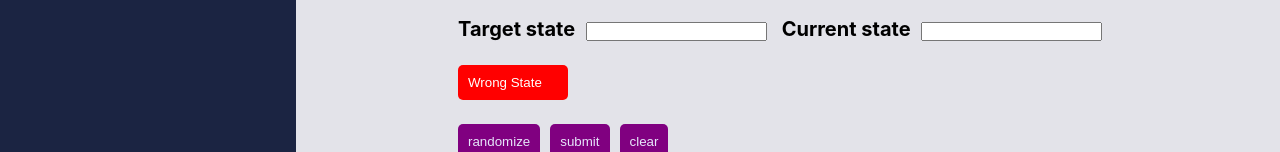
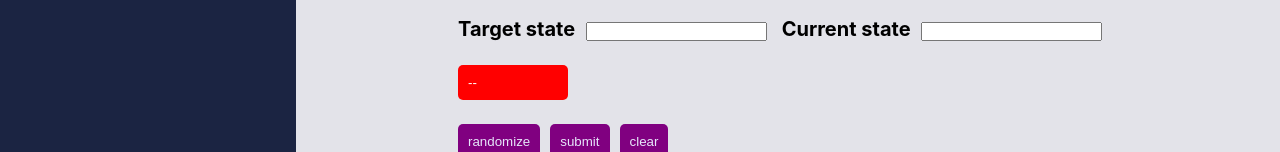
Before and after one commit to Shikhha/theWeb, a React (Create React App) app: page /Checkbox in a window 1280 px wide. Shown: the part 529-681 px from the top of the page. Built offline with nearby package versions, Linux system fonts and the light colour scheme.

Commit message:
changed checkbox functionality

```diff
--- a/src/components/selectors/Checkbox.js
+++ b/src/components/selectors/Checkbox.js
@@ -11,6 +11,7 @@ class Checkbox extends Component {
     counter: 0,
     click: 0,
     submit: false,
+    random: false,
     checkboxState: [false, false, false]
   };
 
@@ -32,10 +33,8 @@ class Checkbox extends Component {
       : (this.state.randomNo2 = 0);
     this.state.counter = 1;
     this.state.totalRandom = rand;
-    this.setState({ totalRandom: this.state.totalRandom });
-    this.setState({ randomNo1: this.state.randomNo1 });
-    this.setState({ randomNo2: this.state.randomNo2 });
-    this.setState({ randomNo3: this.state.randomNo3 });
+    this.state.random = true;
+    this.setState({ random: this.state.random });
     if (this.state.randomNo1 !== 0) {
       let checkbox1 = document.getElementById(this.state.randomNo1.toString());
       checkbox1.checked = true;
@@ -51,10 +50,6 @@ class Checkbox extends Component {
       checkbox3.checked = true;
       this.state.checkboxState[this.state.randomNo3 - 1] = true;
     }
-
-    console.log("random 1 => " + this.state.randomNo1);
-    console.log("random 2 => " + this.state.randomNo2);
-    console.log("random 3 => " + this.state.randomNo3);
   };
 
   reset = () => {
@@ -64,9 +59,12 @@ class Checkbox extends Component {
       this.state.checkboxState[parseInt(checkbox.id) - 1] = false;
     });
     this.state.submit = false;
+    let state = document.querySelector(".button-primary-display");
+    state.value = "--";
   };
 
   handleChecked = event => {
+    this.state.random = true;
     let id = parseInt(event.target.id);
     if (this.state.checkboxState[id - 1] === false) {
       event.target.checked = true;
@@ -77,9 +75,12 @@ class Checkbox extends Component {
       this.state.checkboxState[id - 1] = false;
       document.getElementById("status-" + id).value = "unchecked";
     }
+    let currentvalue = document.querySelector(".text2");
+    currentvalue.value = this.getCurrentValue();
   };
 
   submit = () => {
+    this.state.random = false;
     this.state.totalCurrent = 0;
     let currentVal = this.state.totalCurrent;
     this.state.submit = true;
@@ -92,6 +93,7 @@ class Checkbox extends Component {
     this.setState({ submit: this.state.submit });
     this.setState({ totalCurrent: this.state.totalCurrent });
     this.state.counter = 1;
+    console.log("current value => " + this.state.totalCurrent);
   };
 
   displayStatus = checkId => {
@@ -103,6 +105,7 @@ class Checkbox extends Component {
   };
 
   getTargetValue = () => {
+    if (this.state.random === true) {
       if (this.state.counter === 0) {
         return "";
       }
@@ -119,22 +122,24 @@ class Checkbox extends Component {
         targetString += "," + (rand % 10);
       }
       return targetString;
+    }
   };
 
   getCurrentValue = () => {
     let arr = [];
     let result = "";
-    if (this.state.submit) {
+    if (this.state.random) {
       this.state.checkboxState.forEach((current, index) => {
         if (current === true) {
           arr.push(index + 1);
         }
       });
-    } else {
-      arr.push(this.state.randomNo1);
-      arr.push(this.state.randomNo2);
-      arr.push(this.state.randomNo3);
-    }
+
+      // else {
+      //   arr.push(this.state.randomNo1);
+      //   arr.push(this.state.randomNo2);
+      //   arr.push(this.state.randomNo3);
+      // }
       arr.sort();
       arr.forEach((current, index) => {
         if (current !== 0) {
@@ -146,18 +151,13 @@ class Checkbox extends Component {
         }
       });
       return result;
+    }
   };
 
   getResult = () => {
     if (this.state.submit === true) {
       var result =
         this.state.totalCurrent === this.state.targetValue
-          ? "Correct State"
-          : "Wrong State";
-      return result;
-    } else {
-      var result =
-        this.state.totalRandom === this.state.targetValue
           ? "Correct State"
           : "Wrong State";
       return result;
@@ -250,6 +250,7 @@ class Checkbox extends Component {
               className="button-primary-display "
               type="text"
               name="state"
+              defaultValue="--"
               value={this.getResult()}
             />
             <br />
```
Lines whose indentation alone changed are shown as unchanged.
